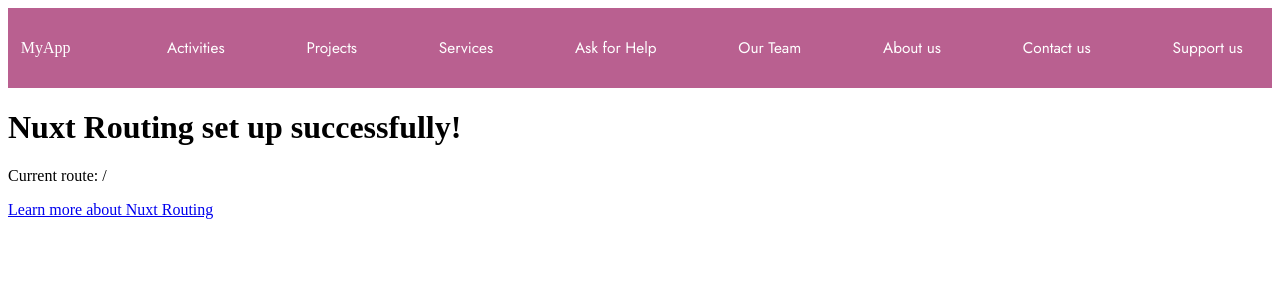
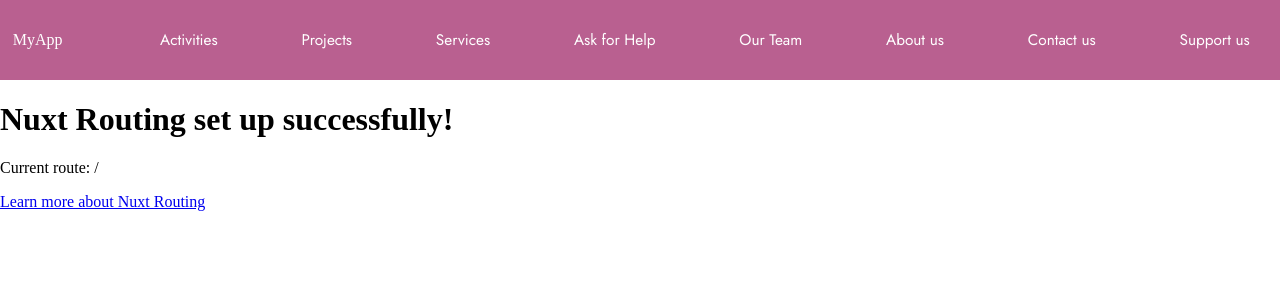
Before and after one commit to filippofini/hypermedia-project-2024, a Nuxt app in the folder website/: page / in a window 1280 px wide. Shown: the top 300 px of the page. Built offline with nearby package versions, Linux system fonts and the light colour scheme; no server answers.

Commit message:
removed margin from topbar

```diff
--- a/website/components/TopBar.vue
+++ b/website/components/TopBar.vue
@@ -54,9 +54,9 @@ export default {
   <style scoped>
   @import url('https://fonts.googleapis.com/css2?family=Jost:wght@400;500;600&display=swap');
 
-  header, nav, .topbar {
-  margin: 0;
-  padding: 0;
+  header {
+    max-width: 100%;
+
   }
 
 
--- a/website/layouts/default.vue
+++ b/website/layouts/default.vue
@@ -1,6 +1,8 @@
 <template>
     <div class="page">
-    <TopBar />
+    <header>
+        <TopBar />
+    </header>
     <slot />
 
     </div>
@@ -13,4 +15,10 @@
         flex-direction: column;
         margin: 0;
     }
+
+    body {
+     margin: 0;
+    }
+
+
 </style>
```
